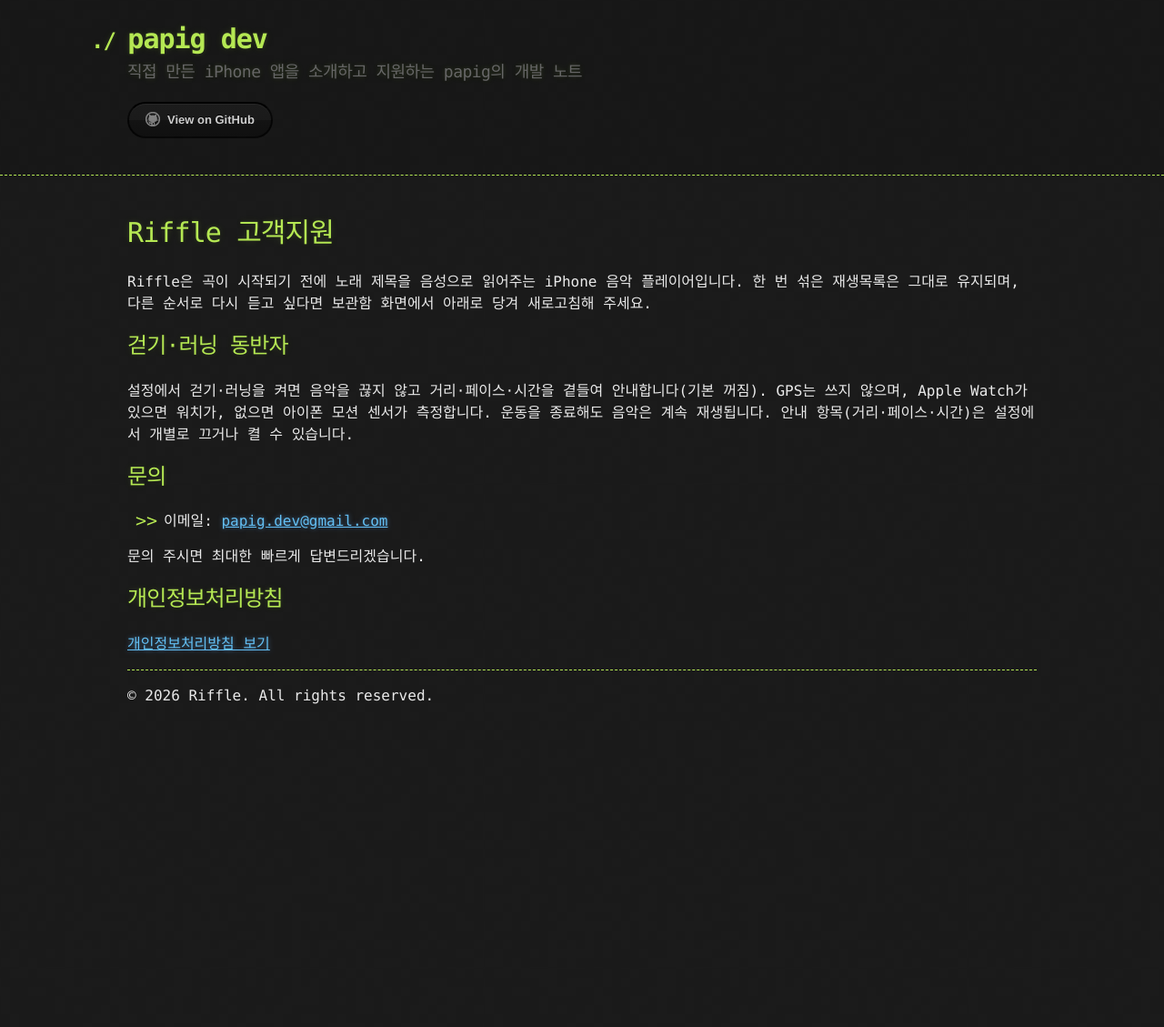
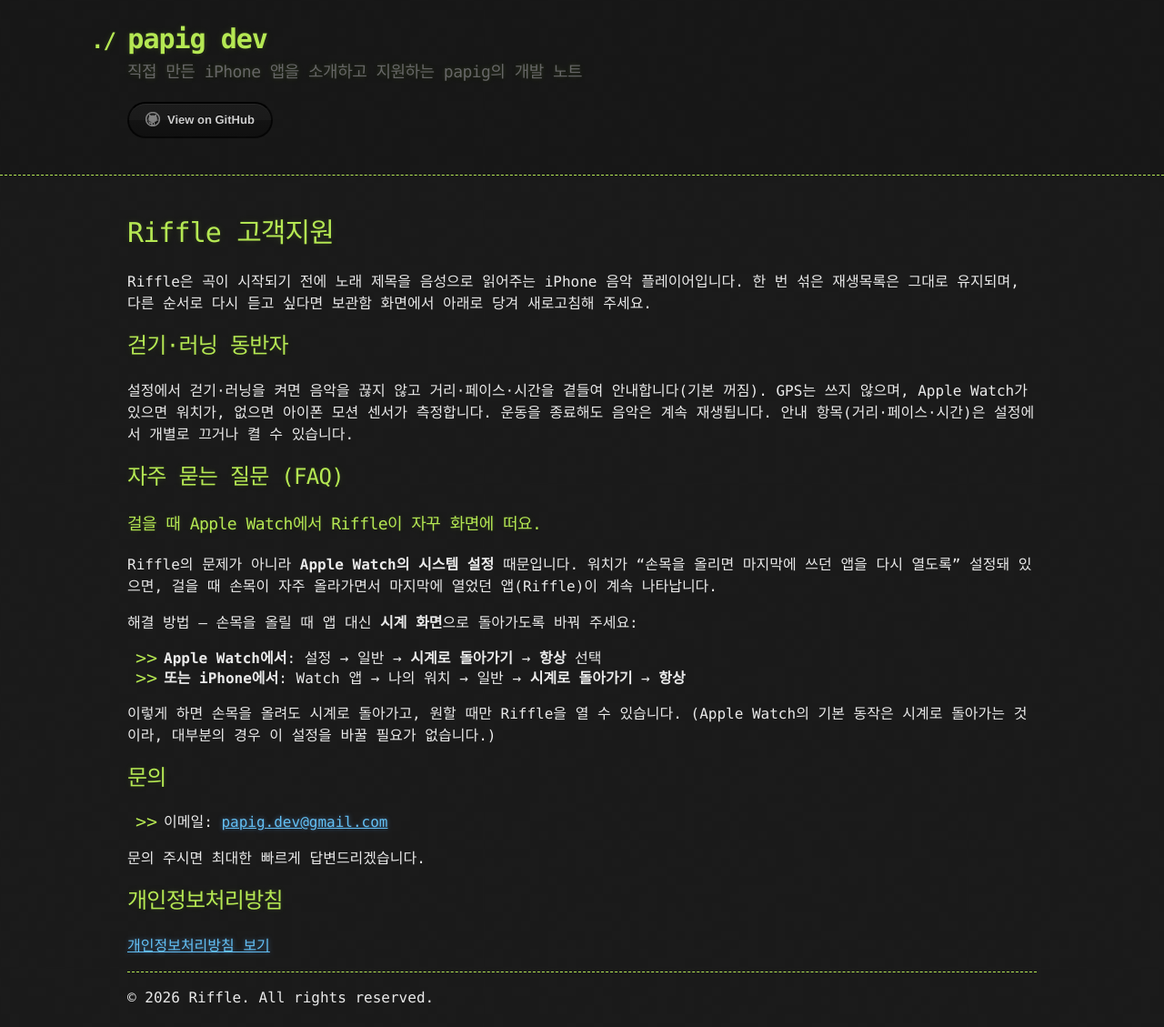
Before and after one commit to papig-dev/papig-dev.github.io, a Jekyll site: the page built from riffle/index.md, in a window 1280 px wide. Shown: the whole page at 91% size. Built offline with Jekyll 4.4.1, drawn with Linux system fonts in a browser that asks for light colours; some web fonts are replaced; before the commit the page ends 900 px from its top, so only the background shows below that.

Commit message:
riffle: add FAQ for watch app appearing while walking (Return to Clock)
Co-Authored-By: Claude Opus 4.8 (1M context) <noreply@anthropic.com>

```diff
--- a/riffle/index.md
+++ b/riffle/index.md
@@ -13,6 +13,19 @@ Riffle은 곡이 시작되기 전에 노래 제목을 음성으로 읽어주는
 
 설정에서 걷기·러닝을 켜면 음악을 끊지 않고 거리·페이스·시간을 곁들여 안내합니다(기본 꺼짐). GPS는 쓰지 않으며, Apple Watch가 있으면 워치가, 없으면 아이폰 모션 센서가 측정합니다. 운동을 종료해도 음악은 계속 재생됩니다. 안내 항목(거리·페이스·시간)은 설정에서 개별로 끄거나 켤 수 있습니다.
 
+## 자주 묻는 질문 (FAQ)
+
+### 걸을 때 Apple Watch에서 Riffle이 자꾸 화면에 떠요.
+
+Riffle의 문제가 아니라 **Apple Watch의 시스템 설정** 때문입니다. 워치가 "손목을 올리면 마지막에 쓰던 앱을 다시 열도록" 설정돼 있으면, 걸을 때 손목이 자주 올라가면서 마지막에 열었던 앱(Riffle)이 계속 나타납니다.
+
+해결 방법 — 손목을 올릴 때 앱 대신 **시계 화면**으로 돌아가도록 바꿔 주세요:
+
+- **Apple Watch에서**: 설정 → 일반 → **시계로 돌아가기** → **항상** 선택
+- **또는 iPhone에서**: Watch 앱 → 나의 워치 → 일반 → **시계로 돌아가기** → **항상**
+
+이렇게 하면 손목을 올려도 시계로 돌아가고, 원할 때만 Riffle을 열 수 있습니다. (Apple Watch의 기본 동작은 시계로 돌아가는 것이라, 대부분의 경우 이 설정을 바꿀 필요가 없습니다.)
+
 ## 문의
 
 - 이메일: <a href="mailto:papig.dev@gmail.com">papig.dev@gmail.com</a>
```
